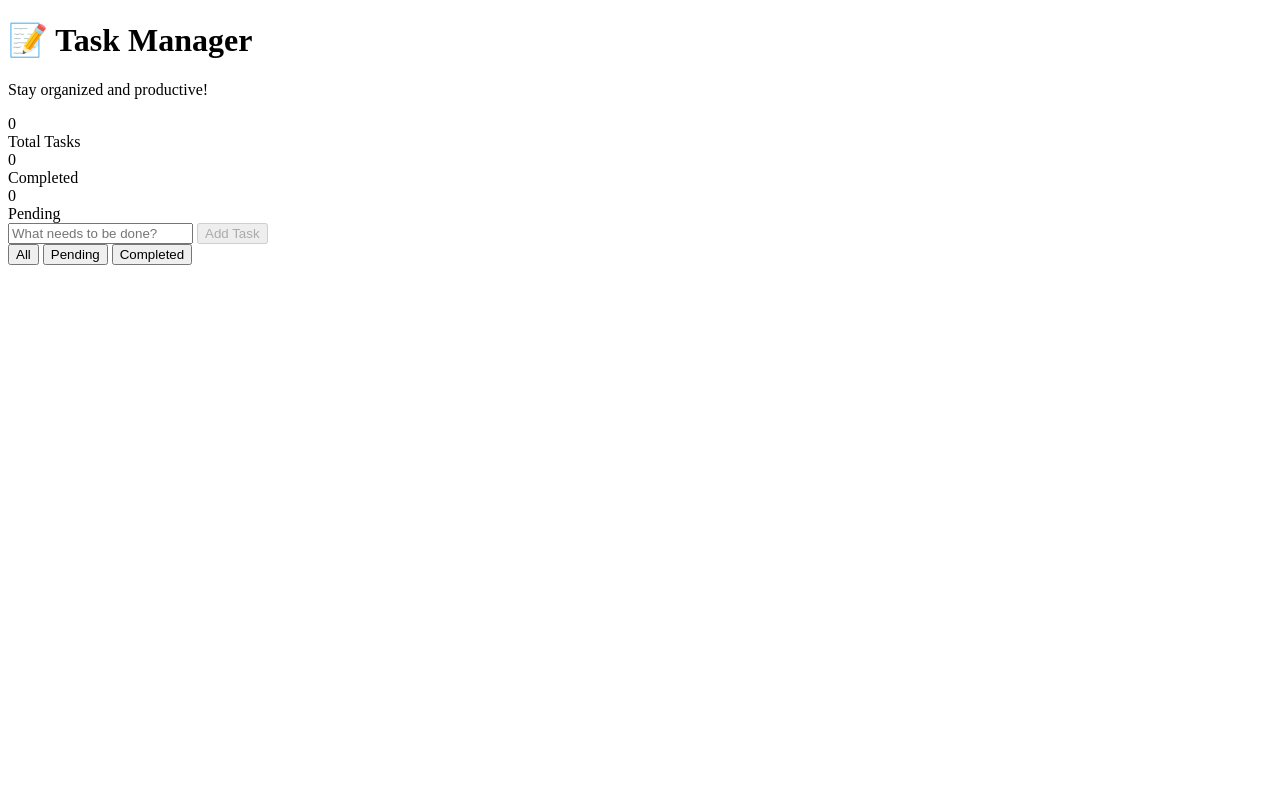
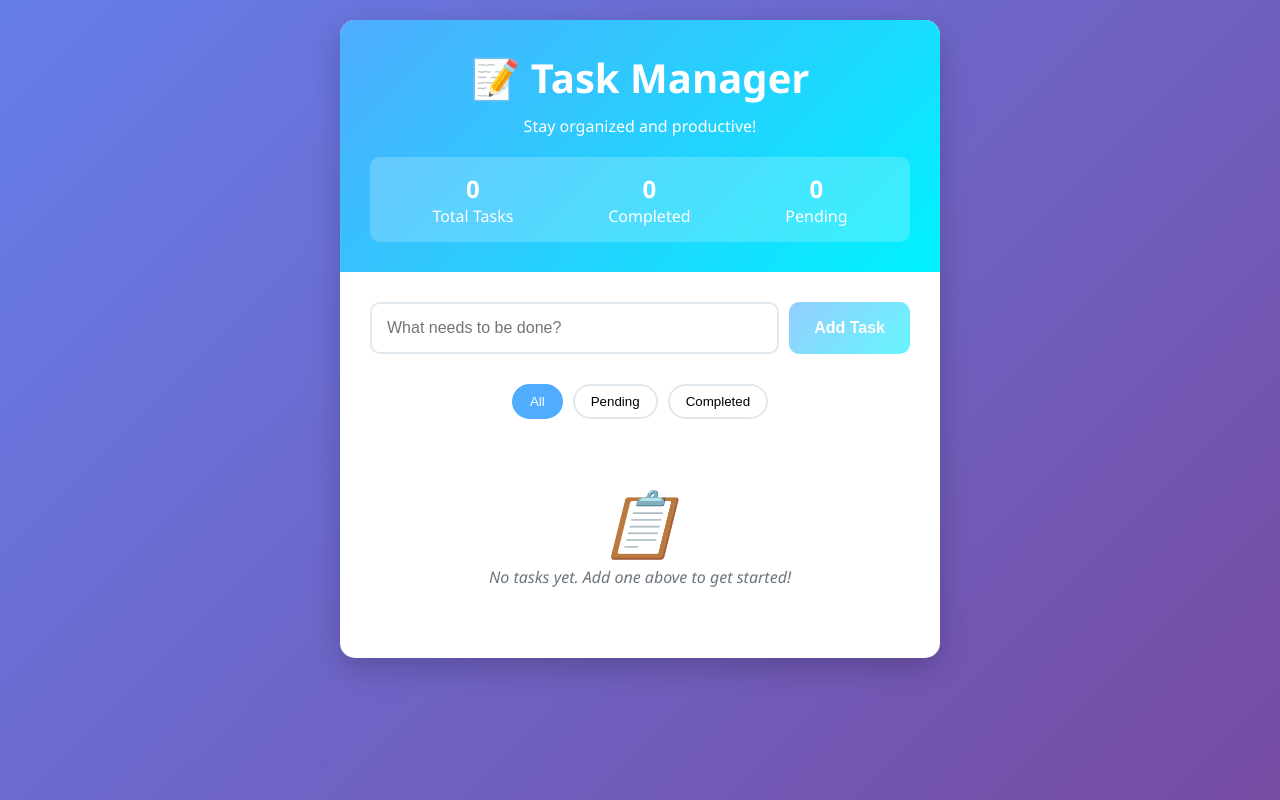
Before and after one commit to oteikwu1/PromotionalTask-5, a plain HTML site: page index.html in a window 1280 px wide. Drawn offline with Linux system fonts and the light colour scheme; the site is published under a folder, as on GitHub Pages, so addresses that start at the root find nothing.

Commit message:
first commit

```diff
--- a/index.html
+++ b/index.html
@@ -5,7 +5,7 @@
     <meta charset="UTF-8">
     <meta name="viewport" content="width=device-width, initial-scale=1.0">
     <title>Task Manager - DOM Manipulation Project</title>
-    <link rel="stylesheet" href="/styles/styles.css">
+    <link rel="stylesheet" href="styles.css">
     </link>
 </head>
 
@@ -54,7 +54,7 @@
     </div>
 
 
-    <script src="/scripts/script.js"></script>
+    <script src="script.js"></script>
 
 </body>
 
```
Also changed, not shown: script.js (renamed from scripts/script.js), styles.css (renamed from styles/styles.css).
